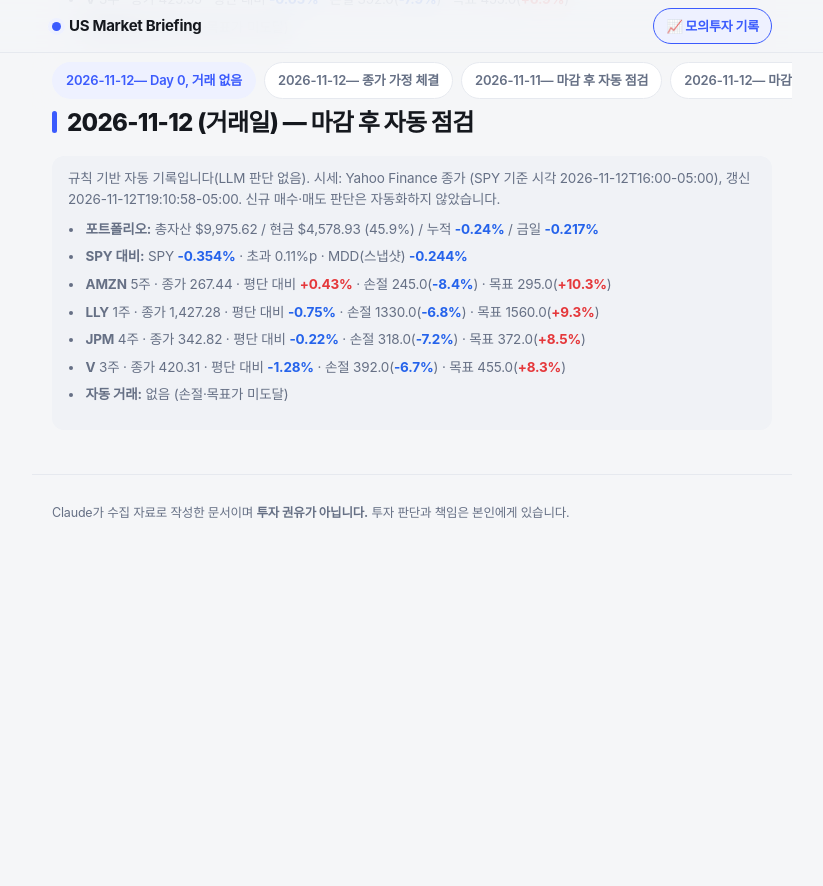
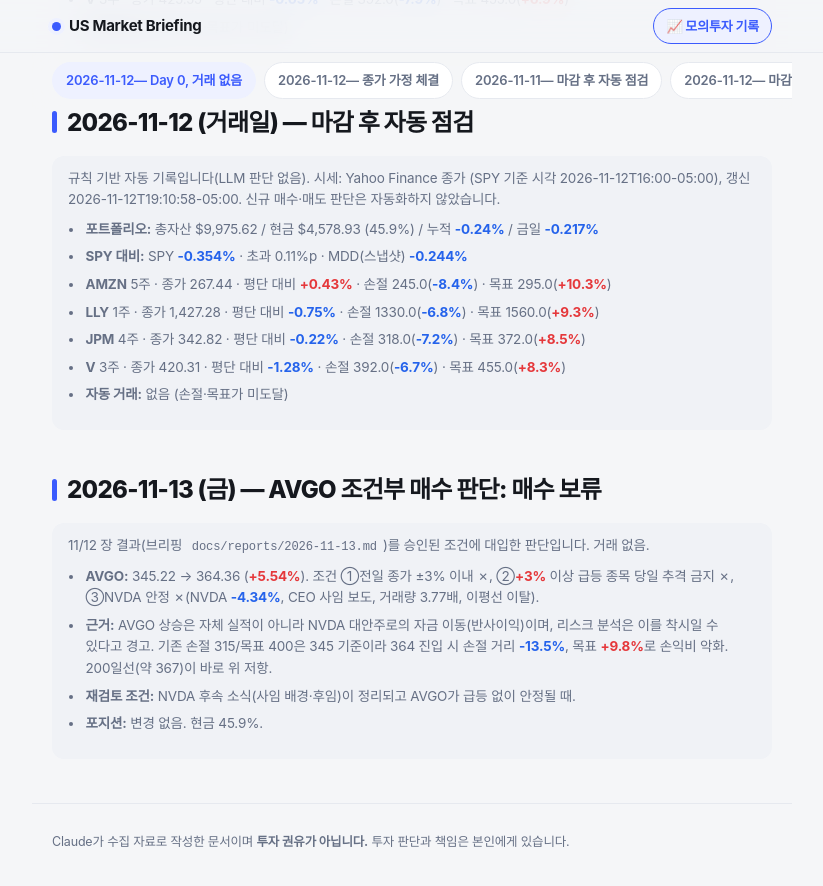
Before and after one commit to Halim2233/market-briefing, a Jekyll site: the page built from docs/paper/daily.md, in a window 1280 px wide and 900 px high, scrolled down 1474 px. Shown: the top 886 px of the window, without its empty margins (228-1051 px from the left). Built offline with Jekyll 4.4.1, drawn with Linux system fonts in a browser that asks for light colours; some web fonts are replaced; before the commit the page ends 2045 px from its top, so only the background shows below that.

Commit message:
paper: record AVGO conditional-buy decision (hold off)
Co-Authored-By: Claude Sonnet 5.5 <noreply@anthropic.com>

```diff
--- a/docs/paper/daily.md
+++ b/docs/paper/daily.md
@@ -44,3 +44,10 @@ permalink: /paper/daily/
 - **JPM** 4주 · 종가 342.82 · 평단 대비 -0.22% · 손절 318.0(-7.2%) · 목표 372.0(+8.5%)
 - **V** 3주 · 종가 420.31 · 평단 대비 -1.28% · 손절 392.0(-6.7%) · 목표 455.0(+8.3%)
 - **자동 거래:** 없음 (손절·목표가 미도달)
+
+## 2026-11-13 (금) — AVGO 조건부 매수 판단: 매수 보류
+> 11/12 장 결과(브리핑 `docs/reports/2026-11-13.md`)를 승인된 조건에 대입한 판단입니다. 거래 없음.
+- **AVGO:** 345.22 → 364.36 (+5.54%). 조건 ①전일 종가 ±3% 이내 ✗, ②+3% 이상 급등 종목 당일 추격 금지 ✗, ③NVDA 안정 ✗(NVDA -4.34%, CEO 사임 보도, 거래량 3.77배, 이평선 이탈).
+- **근거:** AVGO 상승은 자체 실적이 아니라 NVDA 대안주로의 자금 이동(반사이익)이며, 리스크 분석은 이를 착시일 수 있다고 경고. 기존 손절 315/목표 400은 345 기준이라 364 진입 시 손절 거리 -13.5%, 목표 +9.8%로 손익비 악화. 200일선(약 367)이 바로 위 저항.
+- **재검토 조건:** NVDA 후속 소식(사임 배경·후임)이 정리되고 AVGO가 급등 없이 안정될 때.
+- **포지션:** 변경 없음. 현금 45.9%.
```
Also changed, not shown: paper/daily_report.md (+7 -0 lines).
